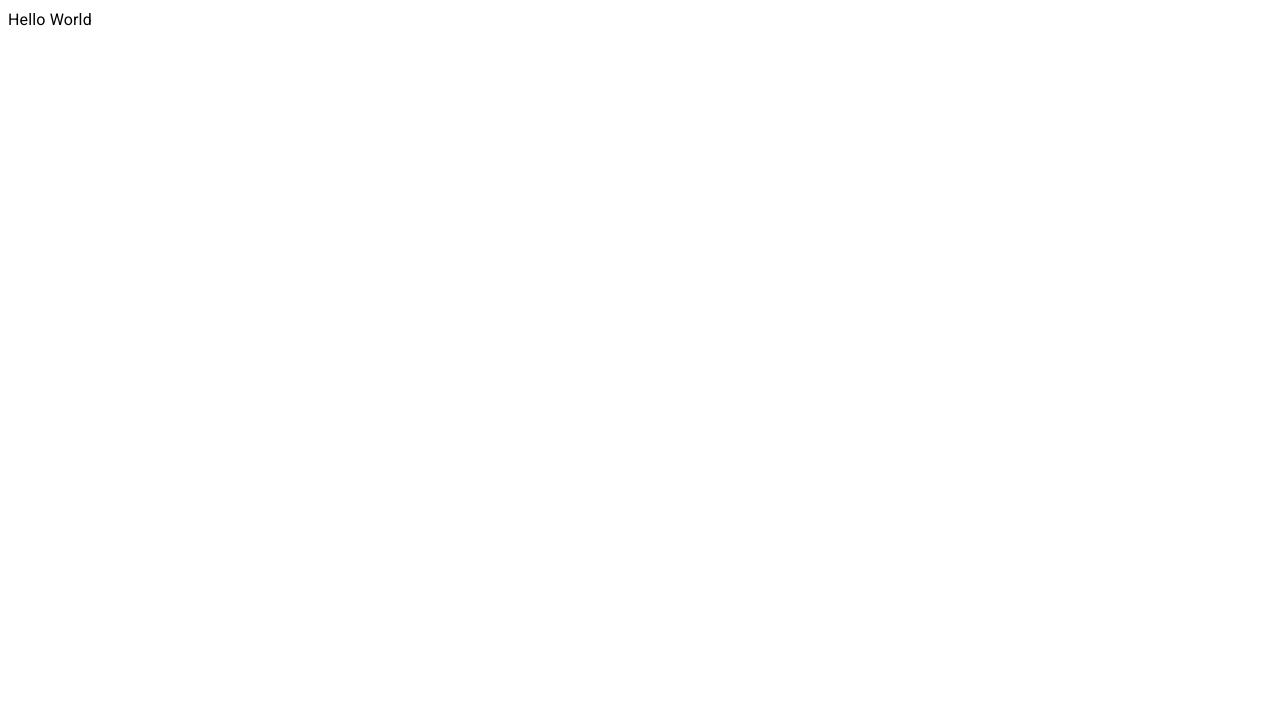
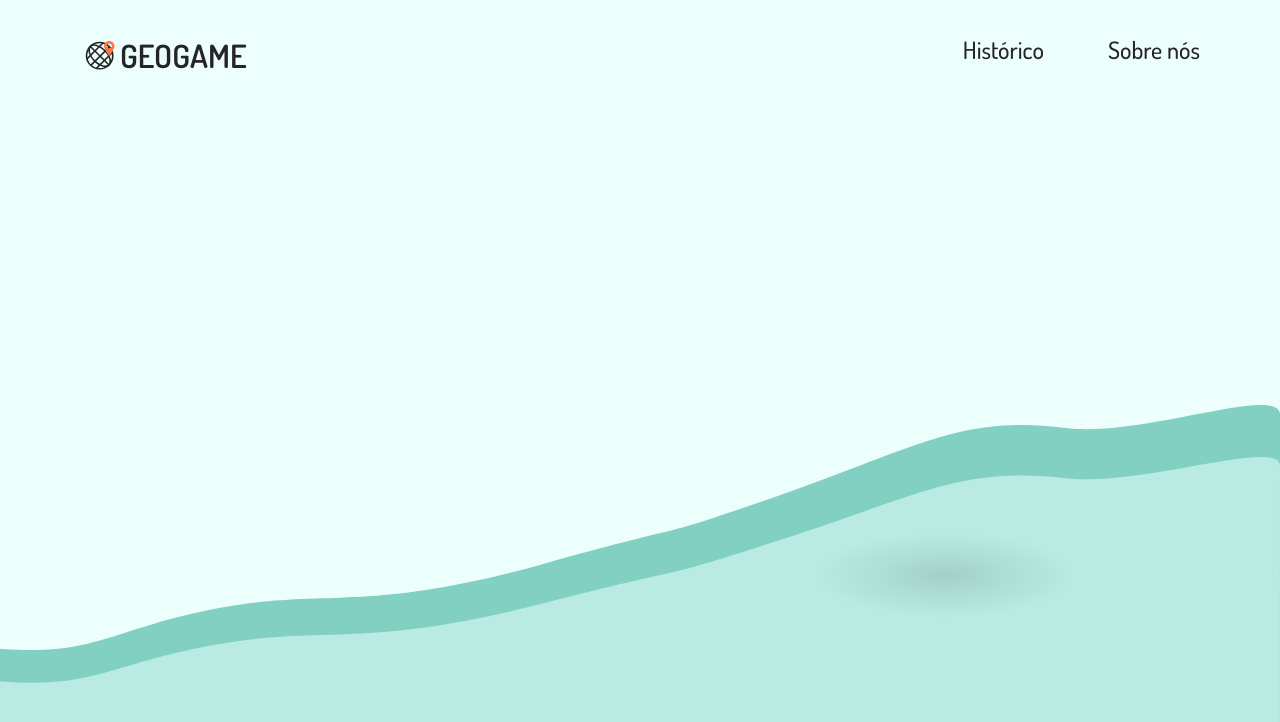
Before and after one commit to vinniciusJ/geogame-frontend, a Next.js app: page / in a window 1280 px wide. Shown: the top 722 px of the page. Built offline with nearby package versions, Linux system fonts and the light colour scheme.

Commit message:
feature: added home page navbar

```diff
--- a/pages/_app.tsx
+++ b/pages/_app.tsx
@@ -1,7 +1,19 @@
 import type { AppProps } from 'next/app'
+import { ThemeProvider } from '@mui/material/styles'
+import { CssBaseline } from '@mui/material'
+
+import Container from '../src/components/Container'
+import theme from '../src/theme'
 
 function MyApp({ Component, pageProps }: AppProps) {
-  return <Component {...pageProps} />
+	return (
+		<ThemeProvider theme={theme}>
+			<CssBaseline />
+			<Container>
+				<Component {...pageProps} />
+			</Container>
+		</ThemeProvider>
+  	)
 }
 
 export default MyApp
--- a/pages/index.tsx
+++ b/pages/index.tsx
@@ -1,10 +1,61 @@
 import React from 'react'
 
-import { Typography } from '@mui/material'
+import { Typography, Stack, Box, Link } from '@mui/material'
+
+import Image from 'next/image'
+import Anchor from 'next/link'
 
 const Home = () => {
 	return (
-		<Typography>Hello World</Typography>
+		<>
+			<Stack
+				component='nav'
+				direction='row'
+				justifyContent='space-between'
+				px={10}
+				py={4}
+			>
+				<Stack direction='row'>
+					<Image
+						src='/logo.svg'
+						alt='Geogame logo'
+						width={40}
+						height={40}
+					/>
+					<Typography variant='h2'>GEOGAME</Typography>
+				</Stack>
+
+				<Stack
+					gap={8}
+					direction='row'
+				>
+					<Anchor href='/history' passHref>
+						<Link
+							sx={theme => ({
+								textDecoration: 'none',
+								fontSize: theme.spacing(3),
+								color: theme.palette.geogame['black-100']
+							})}
+						>
+							Histórico
+						</Link>
+					</Anchor>
+					<Anchor href='/about-us' passHref>
+						<Link
+							sx={theme => ({
+								textDecoration: 'none',
+								fontSize: theme.spacing(3),
+								color: theme.palette.geogame['black-100']
+							})}
+						>
+							Sobre nós
+						</Link>
+					</Anchor>
+				</Stack>
+			</Stack>
+
+		</>
+
 	)
 }
 
--- /dev/null
+++ b/src/components/Container/index.tsx
@@ -0,0 +1,28 @@
+import React from 'react'
+
+import { Box } from '@mui/material'
+
+interface Props{
+    children: React.ReactNode
+}
+
+const Container: React.FC <Props> = ({ children }) => {
+    return (
+        <Box
+           sx={theme => ({
+                background: theme.palette.geogame['green-100'],
+                minHeight: '100vh',
+                width: '100vw',
+                backgroundRepeat: 'no-repeat',
+                backgroundFixed: 'fixed',
+                backgroundImage: "url('/background.svg')",
+                backgroundPosition: '100% 100%'
+            })}
+            component='main'
+        >
+            { children }
+        </Box>
+    )
+}
+
+export default Container
--- a/src/theme.ts
+++ b/src/theme.ts
@@ -16,6 +16,7 @@ declare module '@mui/material/styles/createPalette' {
 			'orange-500': React.CSSProperties['color'],
 			'green-100': React.CSSProperties['color'],
 			'green-200': React.CSSProperties['color'],
+			'green-300': React.CSSProperties['color'],
 		}
 	}
 }
@@ -25,8 +26,9 @@ const theme = createTheme({
 	palette: {
 		geogame: {
 			'black-100': '#252525',
-			'green-100': '#B9EBE2',
-			"green-200": '#82D0C2',
+			'green-100': '#ECFFFC',
+			"green-200": '#B9EBE2',
+			"green-300": '#82D0C2',
 			"orange-500": '#FF7544'
 		}
 	},
@@ -35,7 +37,8 @@ const theme = createTheme({
 		allVariants: {
 			color: '#252525',
 			lineHeight: 1.5,
-			fontSize: '1rem'
+			fontSize: '1rem',
+			textDecoration: 'none',
 		},
 		h1: {
 			fontWeight: 700,
@@ -44,11 +47,17 @@ const theme = createTheme({
 		button: {
 			fontWeight: 600,
 			color: '#FFF',
-			fontSize: '1.5rem'
+			fontSize: '1.5rem',
+			textDecoration: 'none',
 		},
 		caption: {
 			fontWeight: 600,
-			fontSize: '1.5rem'
+			fontSize: '1.5rem',
+			textDecoration: 'none',
+		},
+		h2: {
+			fontWeight: 600,
+			fontSize: '2rem'
 		}
 
 	}
```
Also changed, not shown: public/logo.svg (added).
